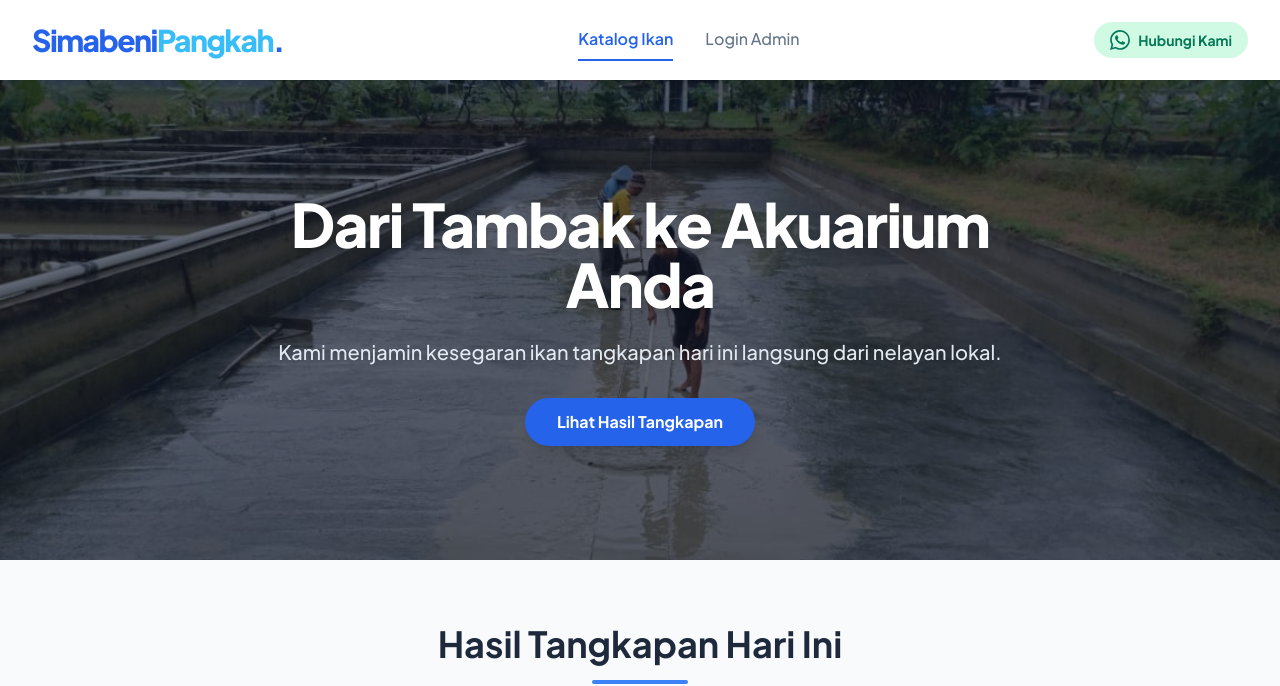
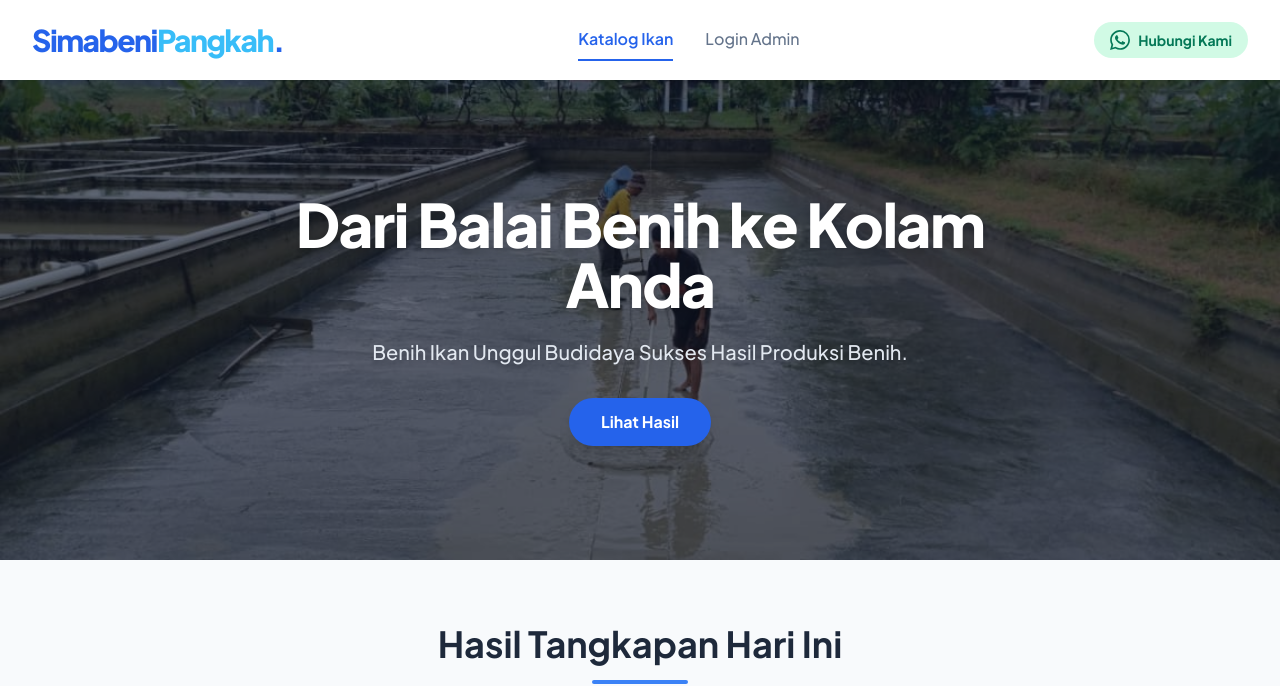
Before and after one commit to zakyrama312/IkanSegar-TA, a PHP site: page / in a window 1280 px wide. Shown: the top 686 px of the page. Run offline with PHP 8.4, Linux system fonts and the light colour scheme; data comes from the database, SQL or seed files in the repository; some libraries are stand-ins or nearby versions.

Commit message:
change name menu

```diff
--- a/admin/transaksi.php
+++ b/admin/transaksi.php
@@ -355,8 +355,9 @@ include '../components/header.php';
                 <div class="overflow-y-auto flex-1 p-8 relative z-0">
                     <div class="text-center border-b-2 border-dashed border-gray-300 pb-6 mb-6">
                         <h2 class="text-2xl font-black text-gray-800 tracking-tight mb-1">SimabeniPangkah.</h2>
-                        <p class="text-xs text-gray-500 font-medium">Ikan Segar Langsung dari Tambak</p>
-                        <p class="text-xs text-gray-400 mt-1">Jl. Contoh Perikanan No. 123, Kota Laut</p>
+                        <p class="text-xs text-gray-500 font-medium">Benih Ikan Unggul Budidaya Sukses</p>
+                        <p class="text-xs text-gray-400 mt-1">Jalan Raya Warungpring,Karanganyar,Kedungbanteng Kab.Tegal
+                            52472</p>
                     </div>
 
                     <div class="space-y-1 mb-6 text-sm">
--- a/components/sidebar.php
+++ b/components/sidebar.php
@@ -133,7 +133,7 @@ $user_role = isset($_SESSION['role']) ? $_SESSION['role'] : '';
                             d="M8 7v8a2 2 0 002 2h6M8 7V5a2 2 0 012-2h4.586a1 1 0 01.707.293l4.414 4.414a1 1 0 01.293.707V15a2 2 0 01-2 2h-2M8 7H6a2 2 0 00-2 2v10a2 2 0 002 2h8a2 2 0 002-2v-2">
                         </path>
                     </svg>
-                    Riwayat Stok Masuk
+                    Laporan Data Ikan
                 </a>
 
                 <a href="laporan_keuangan.php"
--- a/index.php
+++ b/index.php
@@ -91,12 +91,12 @@ $query_ikan = mysqli_query($koneksi, "SELECT * FROM ikan WHERE status_aktif = 1
                     id="slide-content-1">
                     <h1
                         class="text-4xl sm:text-5xl md:text-6xl font-extrabold text-white mb-6 drop-shadow-lg tracking-tight">
-                        Dari Tambak ke Akuarium Anda</h1>
-                    <p class="text-lg sm:text-xl text-slate-200 drop-shadow-md font-medium leading-relaxed">Kami
-                        menjamin kesegaran ikan tangkapan hari ini langsung dari nelayan lokal.</p>
+                        Dari Balai Benih ke Kolam Anda</h1>
+                    <p class="text-lg sm:text-xl text-slate-200 drop-shadow-md font-medium leading-relaxed">Benih Ikan
+                        Unggul Budidaya Sukses Hasil Produksi Benih.</p>
                     <a href="#katalog"
                         class="inline-block mt-8 bg-blue-600 hover:bg-blue-500 text-white px-8 py-3 rounded-full font-bold transition-all shadow-lg hover:shadow-blue-500/50 hover:-translate-y-1">Lihat
-                        Hasil Tangkapan</a>
+                        Hasil</a>
                 </div>
             </div>
 
@@ -143,7 +143,7 @@ $query_ikan = mysqli_query($koneksi, "SELECT * FROM ikan WHERE status_aktif = 1
                         $is_habis = $ikan['stok'] <= 0;
 
                         // Siapkan Pesan WhatsApp Pembelian
-                        $pesan_wa = "Halo admin SegarLaut, saya tertarik untuk membeli *" . $ikan['nama_ikan'] . "*. Apakah stoknya masih tersedia?";
+                        $pesan_wa = "Halo admin Simabeni, saya tertarik untuk membeli *" . $ikan['nama_ikan'] . "*. Apakah stoknya masih tersedia?";
                         $link_wa = "https://wa.me/" . $nomor_wa . "?text=" . urlencode($pesan_wa);
 
                         // Logika Gambar (Fallback jika file tidak ada)
--- a/koneksi.php
+++ b/koneksi.php
@@ -1,11 +1,13 @@
 <?php
 // koneksi.php
-session_start();
+if (session_status() === PHP_SESSION_NONE) {
+    session_start();
+}
 
 $host = "localhost";
 $user = "root";
 $pass = "";
-$db   = "db_ikan";
+$db   = "simabeni_db";
 
 // Melakukan koneksi ke MySQL
 $koneksi = mysqli_connect($host, $user, $pass, $db);
```
Also changed, not shown: uploads/1775888639_69d9e8ffa801e.jpg (added), uploads/1775888825_69d9e9b9014b3.jpg (added), uploads/1775888842_edit_69d9e9ca18be9.jpg (added), uploads/1775888872_69d9e9e8ed7a3.jpg (added), uploads/1775889006_69d9ea6e1c8d9.jpg (added), uploads/1775889077_69d9eab5d69c1.jpg (added), uploads/1775889228_69d9eb4c64fc0.jpg (added), uploads/1775889260_69d9eb6c4db82.jpg (added).
